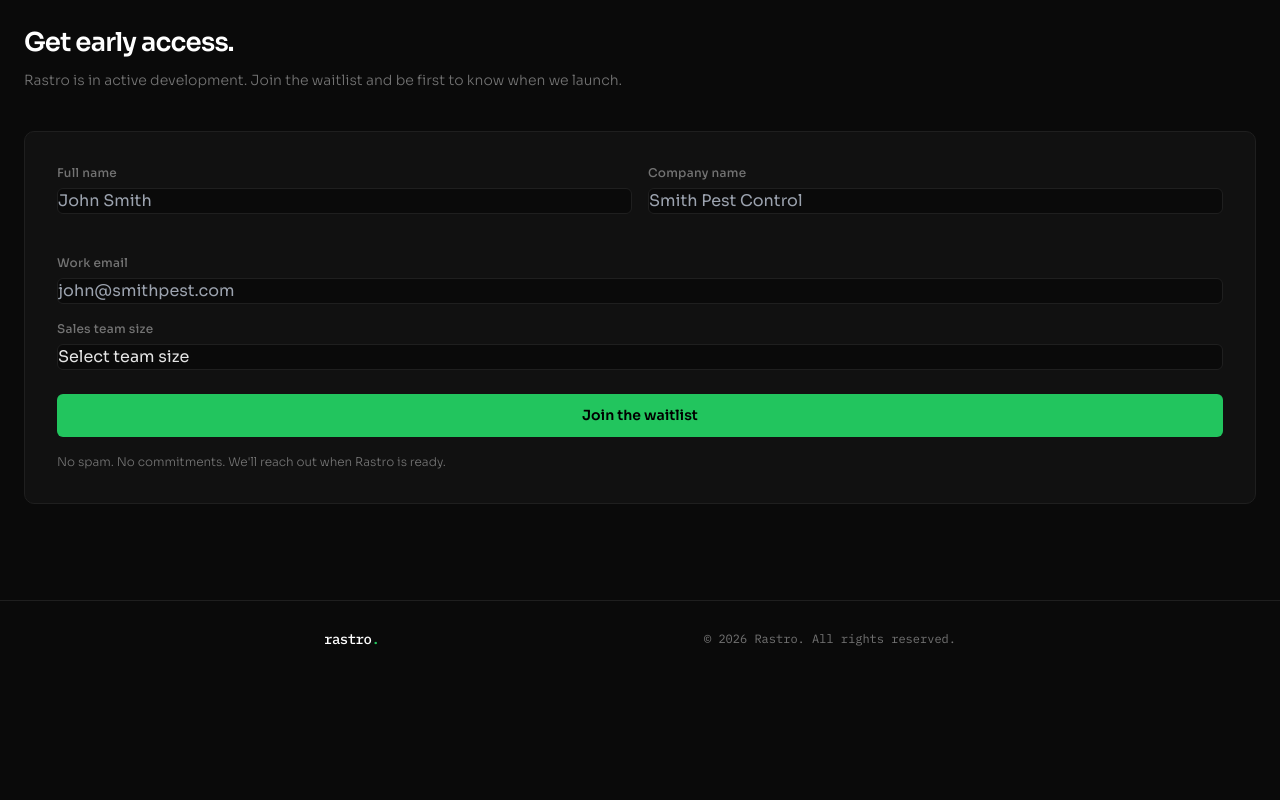
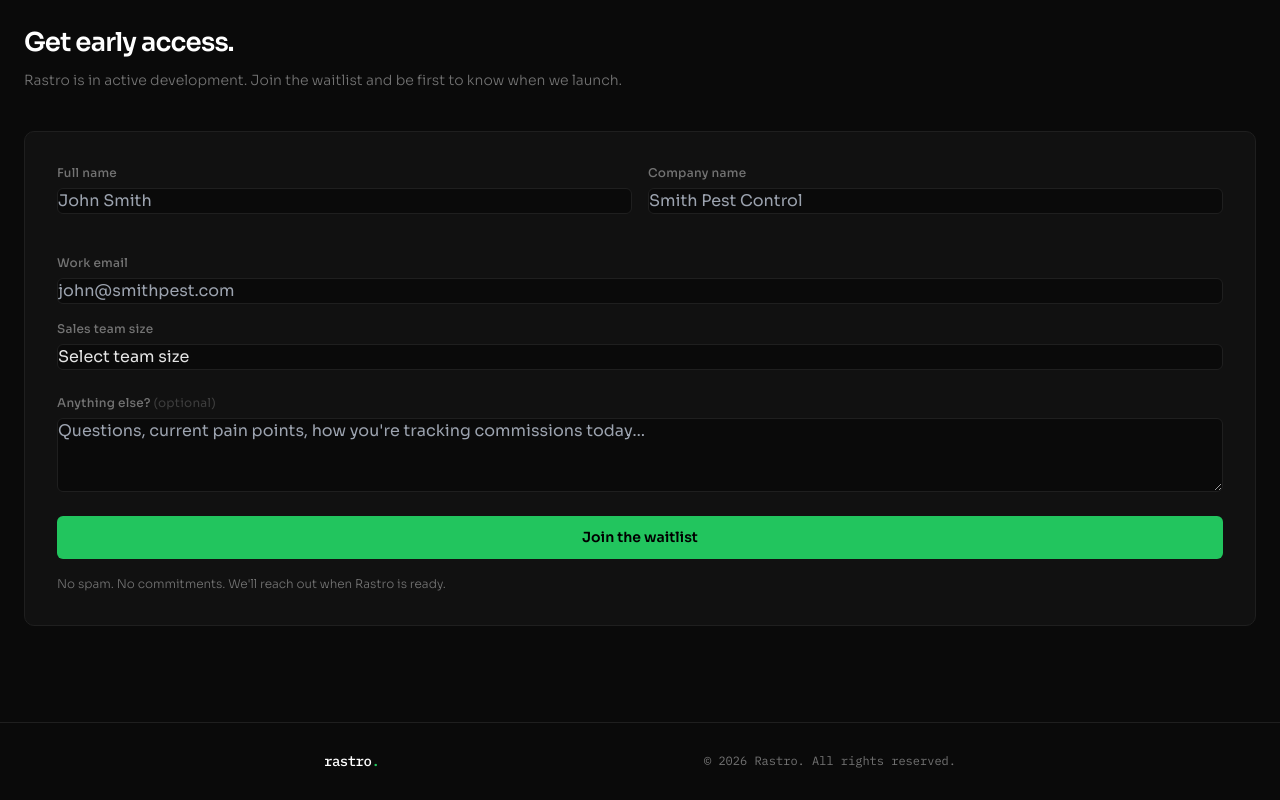
Before and after one commit to ccristil/rastro-website, a website: page index.html in a window 1280 px wide. Shown: the part 2457-3257 px from the top of the page. Before the commit the page ends 3135 px from the top, so only its background shows below. Drawn offline with nearby package versions, Linux system fonts and the light colour scheme.

Commit message:
added comment to form

```diff
--- a/assets/site.css
+++ b/assets/site.css
@@ -394,7 +394,7 @@
             letter-spacing: 0.02em;
         }
 
-        input, select {
+        input, select, textarea {
             background: var(--bg);
             border: 1px solid var(--border);
             border-radius: 6px;
@@ -407,11 +407,11 @@
             width: 100%;
         }
 
-        input::placeholder {
+        input::placeholder, textarea::placeholder {
             color: #3a3a3a;
         }
 
-        input:focus, select:focus {
+        input:focus, select:focus, textarea:focus {
             border-color: var(--green);
         }
 
--- a/index.html
+++ b/index.html
@@ -170,6 +170,10 @@
                         <option value="50+">50+ reps</option>
                     </select>
                 </div>
+                <div class="form-group" style="margin-bottom:24px;">
+                    <label for="comments">Anything else? <span style="opacity:0.45; font-weight:400;">(optional)</span></label>
+                    <textarea id="comments" name="comments" placeholder="Questions, current pain points, how you're tracking commissions today…" rows="3" style="resize:vertical;"></textarea>
+                </div>
                 <button class="btn-primary" style="width:100%; text-align:center;" onclick="handleSubmit()">
                     Join the waitlist
                 </button>
@@ -198,6 +202,7 @@
         const company = document.getElementById('company').value.trim();
         const email = document.getElementById('email').value.trim();
         const teamsize = document.getElementById('teamsize').value;
+        const comments = document.getElementById('comments').value.trim();
 
         if (!name || !company || !email || !teamsize) {
             alert('Please fill out all fields before submitting.');
@@ -218,7 +223,7 @@
             const response = await fetch('https://formspree.io/f/xeedqeyy', {
                 method: 'POST',
                 headers: { 'Accept': 'application/json', 'Content-Type': 'application/json' },
-                body: JSON.stringify({ name, company, email, teamsize }),
+                body: JSON.stringify({ name, company, email, teamsize, comments }),
             });
 
             if (response.ok) {
```
